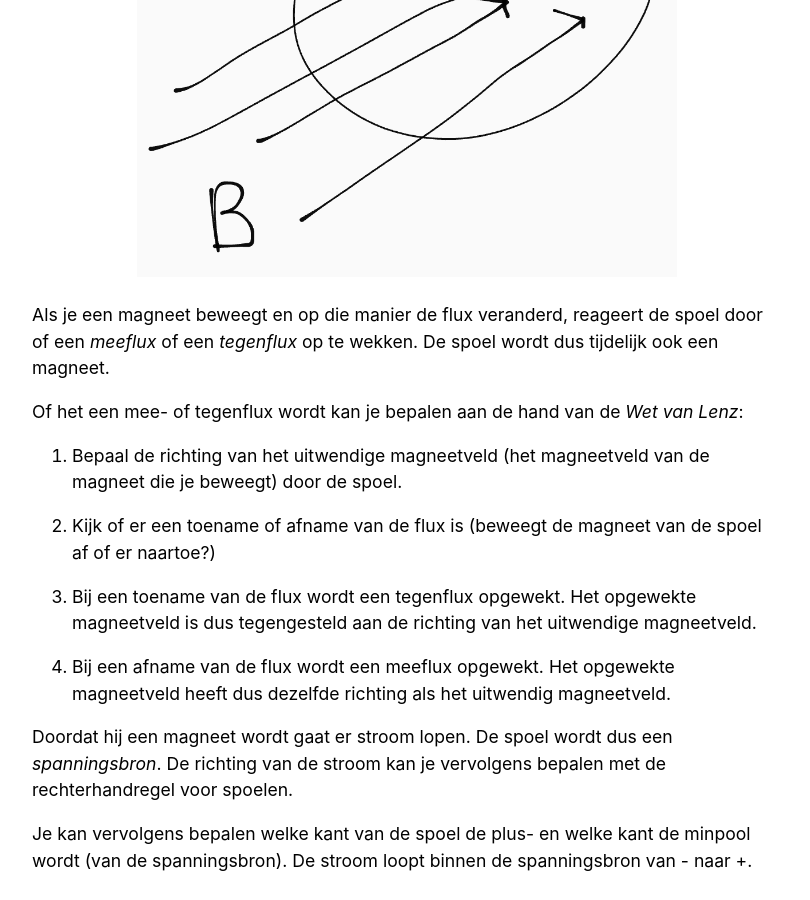
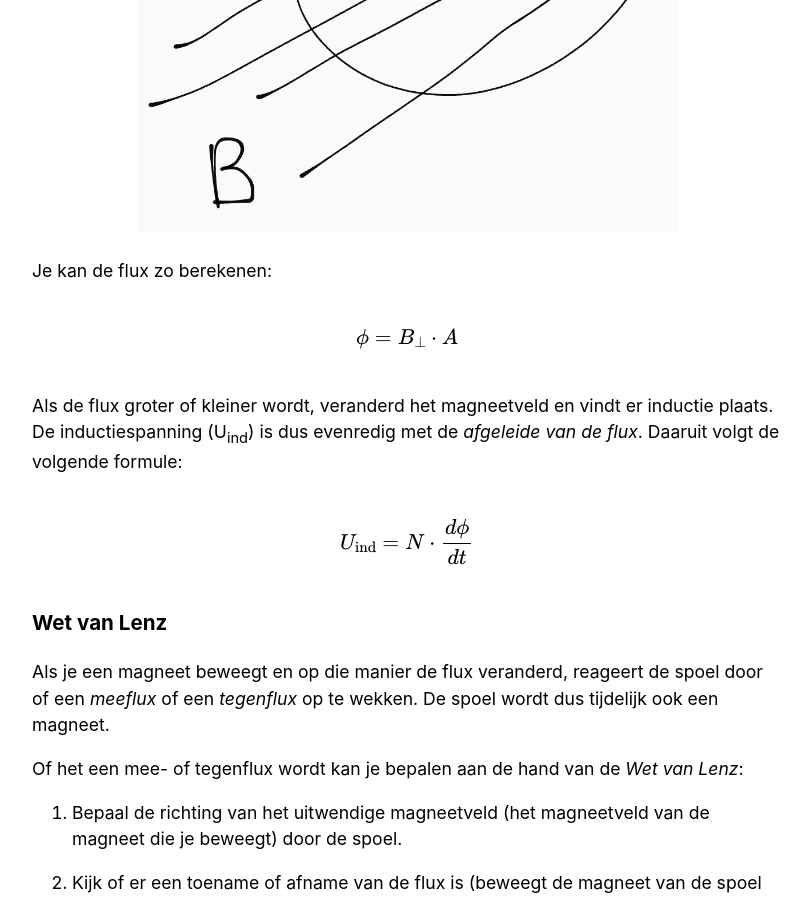
Before and after one commit to RobinBoers/school.geheimesite.nl, a Jekyll site: the page built from 5VWO/TW4/Natuurkunde.md, in a window 1280 px wide and 900 px high, scrolled down 7898 px. Shown: the whole window, without its empty margins (233-1043 px from the left). Built offline with Jekyll 4.4.1, drawn with Linux system fonts in a browser that asks for light colours; our own code applies the rules of GitHub Pages for plain Markdown files.

Commit message:
Sorta finish it

```diff
--- a/5VWO/TW4/Natuurkunde.md
+++ b/5VWO/TW4/Natuurkunde.md
@@ -132,6 +130,16 @@ Die verandering van het magneetveld kan je uitdrukken met de flux. De magnetisch
 
 ![Uitbeelding van de flux](flux.png)
 
+Je kan de flux zo berekenen:
+
+\\[\phi = B_{\bot} \cdot A\\]
+
+Als de flux groter of kleiner wordt, veranderd het magneetveld en vindt er inductie plaats. De inductiespanning (U<sub>ind</sub>) is dus evenredig met de *afgeleide van de flux*. Daaruit volgt de volgende formule:
+
+\\[U_{\text{ind}} = N \cdot \frac{d\phi}{dt}\\]
+
+### Wet van Lenz
+
 Als je een magneet beweegt en op die manier de flux veranderd, reageert de spoel door of een *meeflux* of een *tegenflux* op te wekken. De spoel wordt dus tijdelijk ook een magneet.
 
 Of het een mee- of tegenflux wordt kan je bepalen aan de hand van de *Wet van Lenz*:
```
Also changed, not shown: other parts of 5VWO/TW4/Natuurkunde.md (+0 -2 lines).
